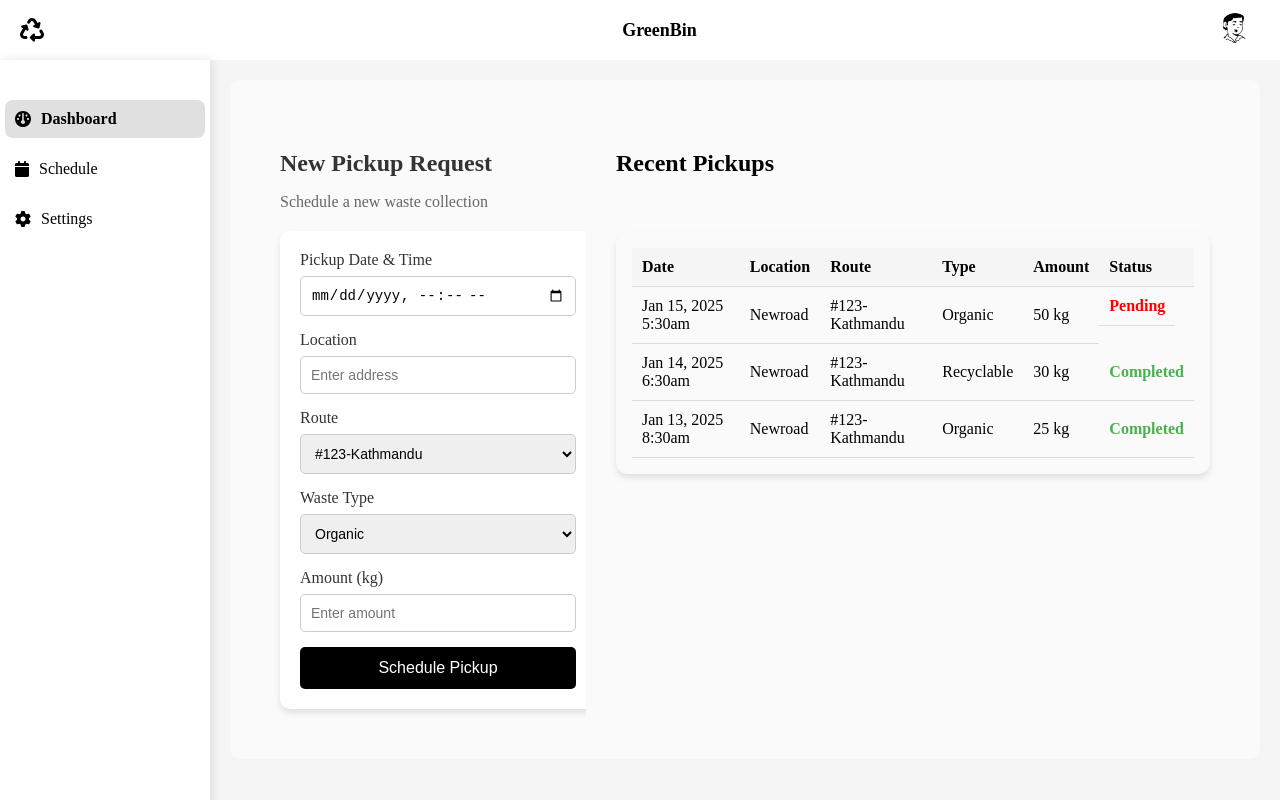
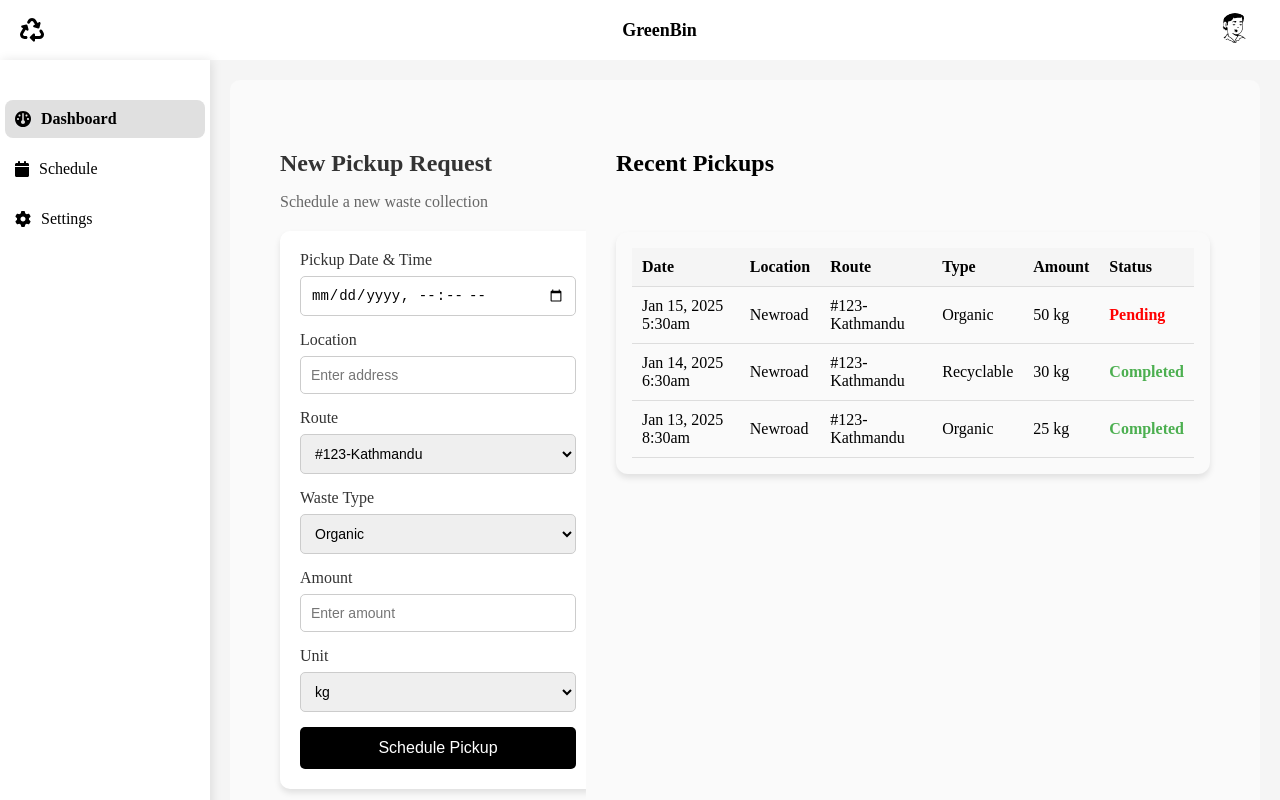
Before and after one commit to DibuBaj/WMS-Frontend, a React (Vite) app: page /userdashboard in a window 1280 px wide. Built offline with nearby package versions, Linux system fonts and the light colour scheme.

Commit message:
Modified Dashbaord page

```diff
--- a/src/components/Userdashboard/Dashboard/Dashboard.css
+++ b/src/components/Userdashboard/Dashboard/Dashboard.css
@@ -20,3 +20,59 @@
     flex-direction: column;
   }
 }
+/* Popup overlay to cover the entire screen */
+.popup-overlay {
+  position: fixed;
+  top: 0;
+  left: 0;
+  width: 100%;
+  height: 100%;
+  background: rgba(0, 0, 0, 0.5); /* Dark background */
+  display: flex;
+  justify-content: center;
+  align-items: center;
+  z-index: 1000;
+}
+
+/* Popup message box */
+.popup-message {
+  background: white;
+  padding: 20px 40px;
+  border-radius: 10px;
+  text-align: center;
+  font-size: 18px;
+  font-weight: bold;
+  color: #10b981;
+  box-shadow: 0 5px 15px rgba(0, 0, 0, 0.2);
+  animation: fadeIn 0.3s ease-in-out;
+  display: flex;
+  flex-direction: column;
+  align-items: center;
+  gap: 10px; /* Space between icon and text */
+}
+
+/* Tick icon */
+.popup-message::before {
+  content: '✔'; /* Unicode tick symbol */
+  font-size: 40px;
+  color: #10b981;
+  display: block;
+}
+
+/* Blur effect for background */
+.blurred {
+  filter: blur(5px);
+  pointer-events: none; /* Prevent interactions with blurred elements */
+}
+
+/* Fade-in animation */
+@keyframes fadeIn {
+  from {
+      opacity: 0;
+      transform: scale(0.9);
+  }
+  to {
+      opacity: 1;
+      transform: scale(1);
+  }
+}
--- a/src/components/Userdashboard/Dashboard/Recentpickup.css
+++ b/src/components/Userdashboard/Dashboard/Recentpickup.css
@@ -31,7 +31,6 @@
 .status-pending {
     color: red !important;
     font-weight: bold;
-    display: inline-block;
 }
 
 .status-completed {
--- a/src/components/Userdashboard/Dashboard/pickup.jsx
+++ b/src/components/Userdashboard/Dashboard/pickup.jsx
@@ -7,7 +7,8 @@ const Pickup = ({ addPickup }) => {
     location: '',
     route: '#123-Kathmandu',
     wasteType: 'Organic',
-    amount: ''
+    amount: '',
+    unit: 'kg'
   });
 
   const handleChange = (e) => {
@@ -21,17 +22,28 @@ const Pickup = ({ addPickup }) => {
   const handleSubmit = (e) => {
     e.preventDefault();
 
+    const date = new Date(formData.dateTime);
+
+    const options = { month: "short", day: "numeric", year: "numeric" };
+    const formattedDate = date.toLocaleDateString("en-US", options);
+
+    const time = date.toLocaleString("en-US", {
+        hour: "numeric",
+        minute: "2-digit",
+        hour12: true
+    });
+
     const newPickup = {
-      date: new Date(formData.dateTime).toLocaleString(), // Format date-time
-      location: formData.location,
-      route: formData.route,
-      type: formData.wasteType,
-      amount: `${formData.amount} kg`,
-      status: "Pending" // Default status
+        date: `${formattedDate} ${time}`,
+        location: formData.location,
+        route: formData.route,
+        type: formData.wasteType,
+        amount: `${formData.amount} ${formData.unit}`,
+        status: "Pending"
     };
 
     addPickup(newPickup);
-    setFormData({ dateTime: '', location: '', route: '#123-Kathmandu', wasteType: 'Organic', amount: '' });
+    setFormData({ dateTime: '', location: '', route: '#123-Kathmandu', wasteType: 'Organic', amount: '', unit: 'kg' });
   };
 
   return (
@@ -95,7 +107,7 @@ const Pickup = ({ addPickup }) => {
         </div>
 
         <div className="form-group">
-          <label className="form-label">Amount (kg)</label>
+          <label className="form-label">Amount</label>
           <input
             type="number"
             name="amount"
@@ -108,6 +120,20 @@ const Pickup = ({ addPickup }) => {
           />
         </div>
 
+        <div className="form-group">
+          <label className="form-label">Unit</label>
+          <select
+            name="unit"
+            value={formData.unit}
+            onChange={handleChange}
+            className="pickup-select"
+            required
+          >
+            <option value="kg">kg</option>
+            <option value="g">g</option>
+          </select>
+        </div>
+
         <button type="submit" className="pickup-button">Schedule Pickup</button>
       </form>
     </div>
--- a/src/pages/Userdashboard.jsx
+++ b/src/pages/Userdashboard.jsx
@@ -12,9 +12,15 @@ const Userdashboard = () => {
     { date: "Jan 13, 2025 8:30am", location: "Newroad", route: "#123-Kathmandu", type: "Organic", amount: "25 kg", status: "Completed" },
   ]);
 
-  // Function to add a new pickup request
+  const [showPopup, setShowPopup] = useState(false);
+
+
   const addPickup = (newPickup) => {
-    setRecentPickups(prev => [newPickup, ...prev]); // Add new pickup to the top of the list
+    setRecentPickups(prev => [newPickup, ...prev]);
+    setShowPopup(true);
+
+
+    setTimeout(() => setShowPopup(false), 3000);
   };
 
   return (
@@ -22,11 +28,19 @@ const Userdashboard = () => {
       <Header />
       <div className="user-dashboard">
         <Sidebar />
-        <div className="dashboard-wrapper">
-          <Pickup addPickup={addPickup} />  {/* Pass function to Pickup */}
-          <Recentpickup recentPickups={recentPickups} />  {/* Pass recent pickups data */}
+        <div className={`dashboard-wrapper ${showPopup ? "blurred" : ""}`}>
+          <Pickup addPickup={addPickup} />
+          <Recentpickup recentPickups={recentPickups} />
         </div>
       </div>
+
+      {showPopup && (
+        <div className="popup-overlay">
+          <div className="popup-message">
+            <p>New pickup request added successfully!</p>
+          </div>
+        </div>
+      )}
     </>
   );
 };
```
